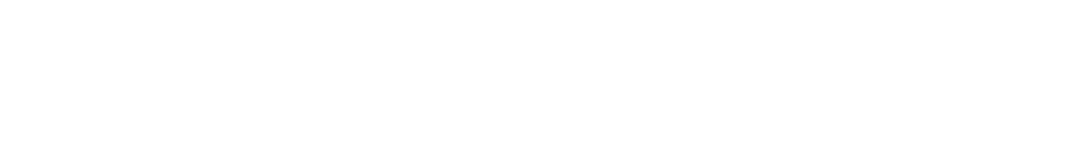
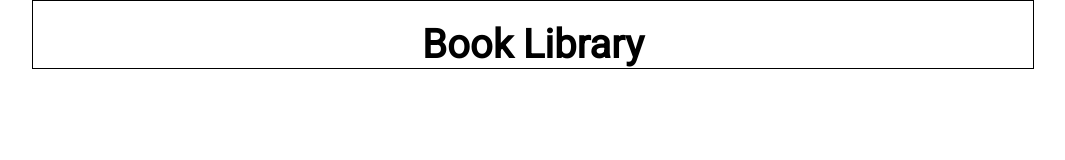
Before and after one commit to southf09/bookLibrary, a plain HTML site: page index.html in a window 1280 px wide. Shown: the whole page, without its empty margins (107-1172 px from the left). Drawn offline with Linux system fonts and the light colour scheme.

Commit message:
Added basic CSS, and imported 'Roboto' font from Google Fonts

```diff
--- a/app.js
+++ b/app.js
@@ -0,0 +1,12 @@
+//Array that will hold the library
+let myLibrary = [];
+
+//Book constructor
+function book() {
+    this.name
+}
+
+//Function that adds the book to the library
+function addBookToLibrary() {
+
+}
--- a/index.html
+++ b/index.html
@@ -6,10 +6,22 @@
     <meta http-equiv="X-UA-Compatible" content="IE=edge">
     <meta name="viewport" content="width=device-width, initial-scale=1.0">
     <title>Book Library</title>
+    <link rel="stylesheet" href="styles.css">
+    <link rel="preconnect" href="https://fonts.googleapis.com">
+    <link rel="preconnect" href="https://fonts.gstatic.com" crossorigin>
+    <link href="https://fonts.googleapis.com/css2?family=Roboto&display=swap" rel="stylesheet">
 </head>
+
+<div class="wrapper">
+    <h1>Book Library</h1>
+
+
+</div>
 
 <body>
 
+
+    <script src="app.js"></script>
 </body>
 
 </html>
--- a/styles.css
+++ b/styles.css
@@ -0,0 +1,17 @@
+* {
+    margin: 0;
+    padding: 0;
+}
+
+.wrapper {
+    margin: 0 auto 0 auto;
+    width: 1000px;
+    border: 1px solid black;
+}
+
+h1 {
+    font-family: 'Roboto', Tahoma;
+    font-size: 40px;
+    text-align: center;
+    margin-top: 20px;
+}
```
